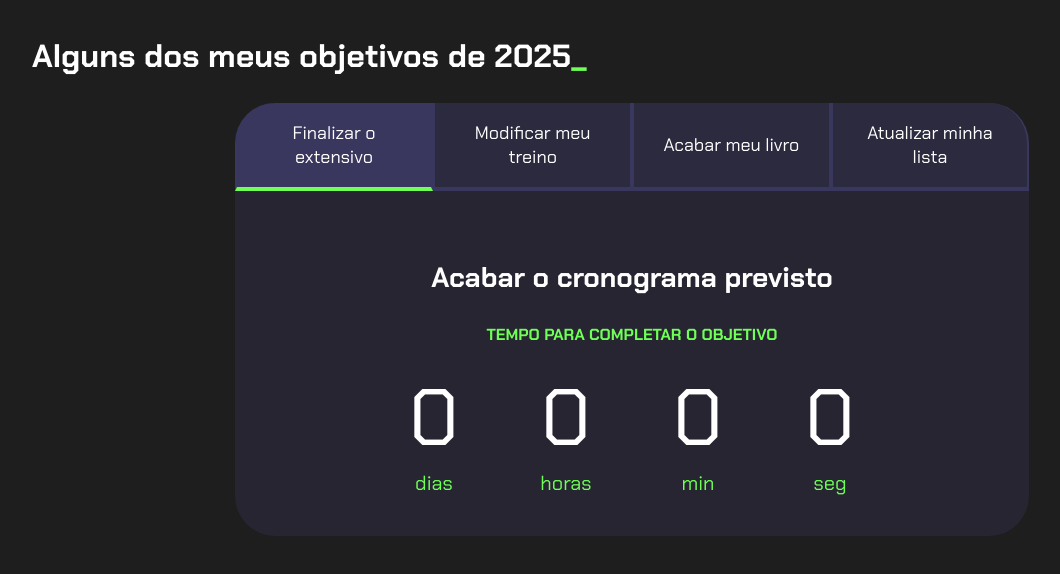
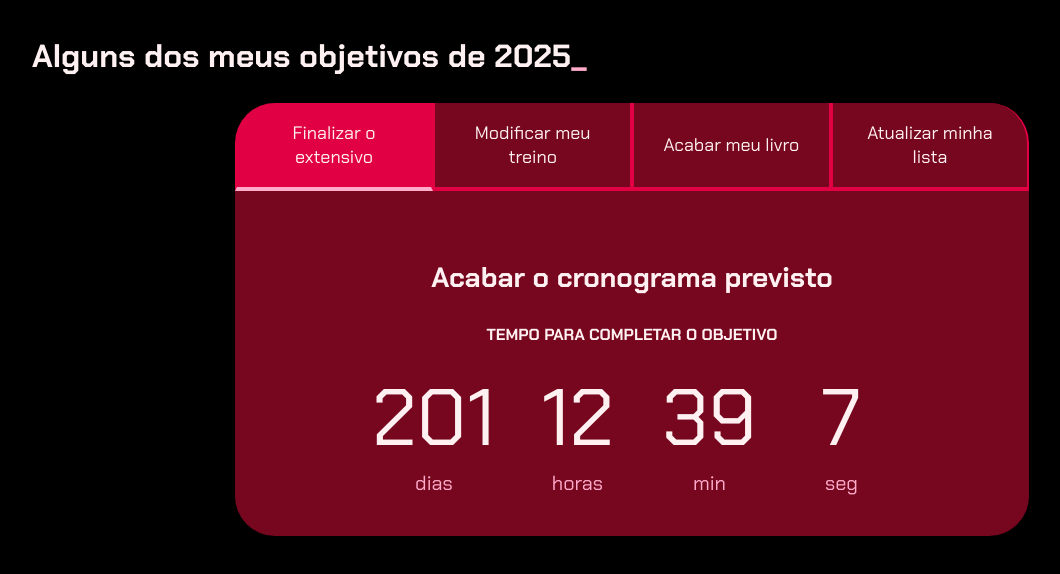
Before and after one commit to nina152/prog.pv2025, a plain HTML site: page index.html in a window 1280 px wide. Shown: the whole page, without its empty margins (8-1068 px from the left). Drawn offline with Linux system fonts and the light colour scheme.

Commit message:
Projeto Anual

```diff
--- a/main.js
+++ b/main.js
@@ -15,10 +15,10 @@ for (let i = 0; i < botoes.length; i++) {
 }
 
 const contadores = document.querySelectorAll(".contador");
-const tempoObjetivo1 = new Date("2023-10-05T00:00:00");
-const tempoObjetivo2 = new Date("2023-12-05T00:00:00");
-const tempoObjetivo3 = new Date("2023-12-30T00:00:00");
-const tempoObjetivo4 = new Date("2024-02-01T00:00:00");
+const tempoObjetivo1 = new Date("2025-11-05T15:13:43");
+const tempoObjetivo2 = new Date("2025-05-15T09:10:00");
+const tempoObjetivo3 = new Date("2025-09-11T23:08:08");
+const tempoObjetivo4 = new Date("2025-05-20T22:19:00");
 
 const tempos = [tempoObjetivo1, tempoObjetivo2, tempoObjetivo3, tempoObjetivo4];
 
@@ -37,7 +37,7 @@ function calculaTempo(tempoObjetivo) {
     if (tempoFinal > 0) {
         return [dias, horas, minutos, segundos];
     } else {
-        return [0, 0, 0, 0];
+        return [22, 4, 17, 22];
     }
 }
 
--- a/style.css
+++ b/style.css
@@ -1,12 +1,12 @@
 @import url('https://fonts.googleapis.com/css2?family=Chakra+Petch:wght@400;700&display=swap');
 
 :root {
-    --cor-de-fundo: #1E1E1E;
-    --verde: #6FFF57;
-    --branco: #FFFFFF;
-    --botao-ativo: #3A375E;
-    --botao-inativo: rgba(58, 55, 94, 0.5);
-    --texto-fundo: rgba(58, 55, 94, 0.3);
+    --cor-de-fundo: #000000;
+    --rosa: #ffabcb;
+    --branco: #fff1f2;
+    --botao-ativo: #e00043;
+    --botao-inativo: rgba(238, 14, 63, 0.5);
+    --texto-fundo: rgba(238, 14, 63, 0.5);
 }
 
 body {
@@ -33,7 +33,7 @@ body {
 }
 
 .titulo-principal span {
-    color: var(--verde);
+    color: var(--rosa);
 }
 
 
@@ -63,7 +63,7 @@ body {
 
 .botao.ativo{
     background-color: var(--botao-ativo);
-    border-bottom: 4px solid var(--verde);
+    border-bottom: 4px solid var(--rosa);
 }
 
 .abas-textos {
@@ -110,7 +110,7 @@ body {
 }
 
 .contador-digito-texto {
-    color: var(--verde);
+    color: var(--rosa);
     font-size: 20px;
     margin: 0;
 
```
